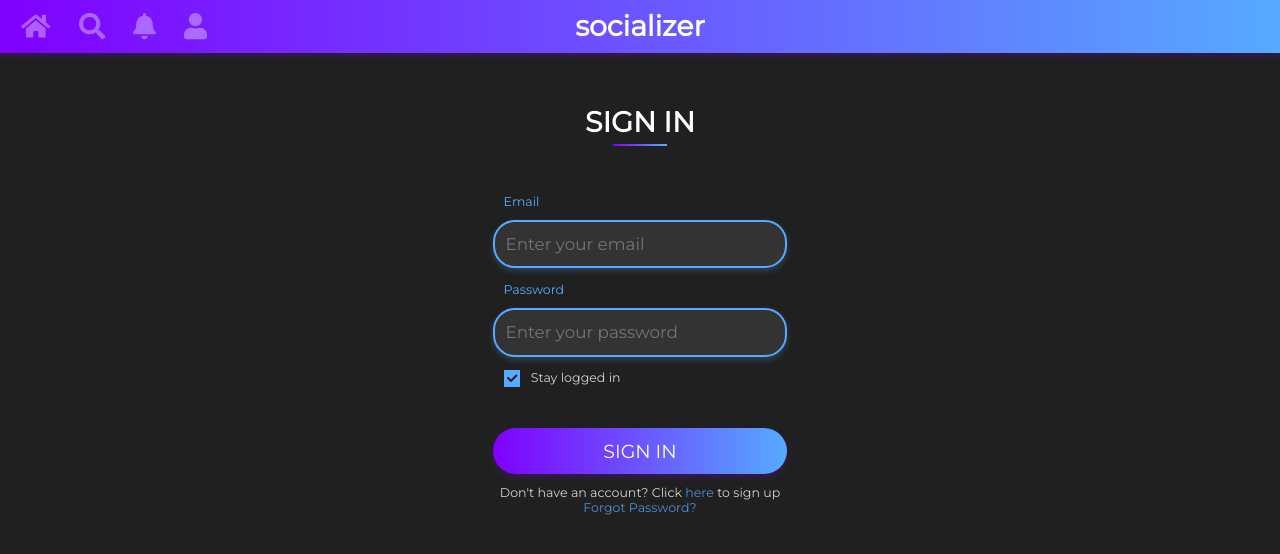
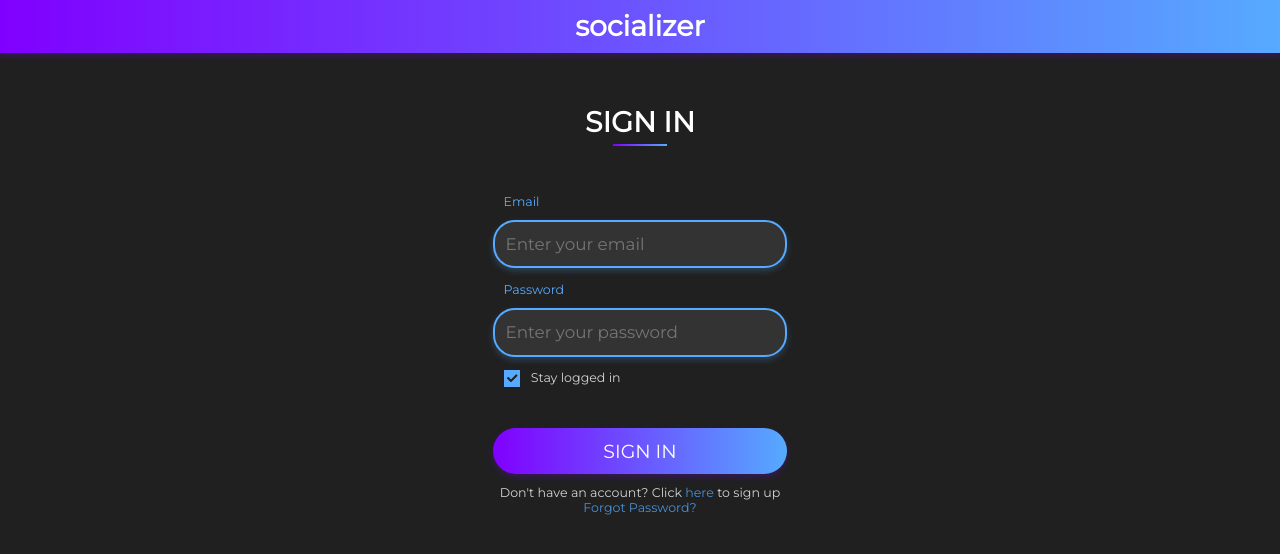
Before and after one commit to the-rebirth-project/socializer, a React (Create React App) app: page /login in a window 1280 px wide. Shown: the top 554 px of the page. Built offline with nearby package versions, Linux system fonts and the light colour scheme; no server answers; what react-alert-template-basic would draw is missing.

Commit message:
:sparkles: Implement useShowNav hook

```diff
--- a/src/components/shared/BottomBar/index.tsx
+++ b/src/components/shared/BottomBar/index.tsx
@@ -6,14 +6,16 @@ import {
   faSearch,
   faBell,
 } from '@fortawesome/free-solid-svg-icons';
+import { useShowNav } from '../../../hooks/useShowNav';
 import { NavLink } from '../NavLink';
 import { NavIcon } from '../NavIcon';
 import { Wrapper } from './styles';
 
 export const BottomBar: React.FC = () => {
+  const show = useShowNav();
   const { userHandle } = useUserState();
 
-  return (
+  return show ? (
     <Wrapper>
       <NavLink to='/home'>
         <NavIcon icon={faHome} />
@@ -28,5 +30,5 @@ export const BottomBar: React.FC = () => {
         <NavIcon icon={faUser} />
       </NavLink>
     </Wrapper>
-  );
+  ) : null;
 };
--- a/src/components/shared/TopNav/index.tsx
+++ b/src/components/shared/TopNav/index.tsx
@@ -7,13 +7,15 @@ import {
   faSearch,
   faBell,
 } from '@fortawesome/free-solid-svg-icons';
+import { useShowNav } from '../../../hooks/useShowNav';
 import { Wrapper } from './styles';
 import { NavIcon } from '../NavIcon';
 
 export const TopNav = () => {
+  const show = useShowNav();
   const { userHandle } = useUserState();
 
-  return (
+  return show ? (
     <Wrapper>
       <NavLink to='/home'>
         <NavIcon icon={faHome} />
@@ -31,5 +33,5 @@ export const TopNav = () => {
         <NavIcon icon={faUser} />
       </NavLink>
     </Wrapper>
-  );
+  ) : null;
 };
--- a/src/components/shared/TopNav/styles.ts
+++ b/src/components/shared/TopNav/styles.ts
@@ -8,7 +8,7 @@ export const Wrapper = styled.nav`
     display: flex;
     align-items: center;
     height: 100%;
-    width: 15%;
+    width: 20%;
     justify-content: space-between;
   }
 `;
```
